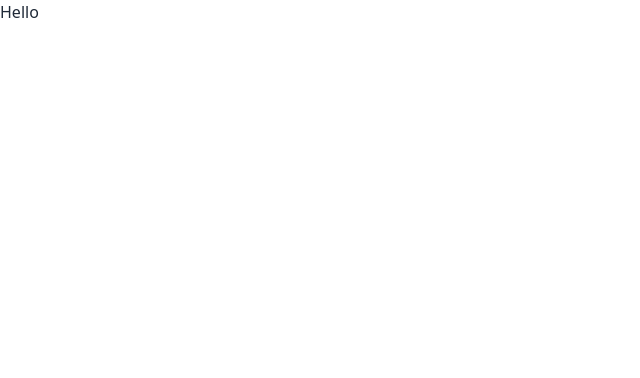
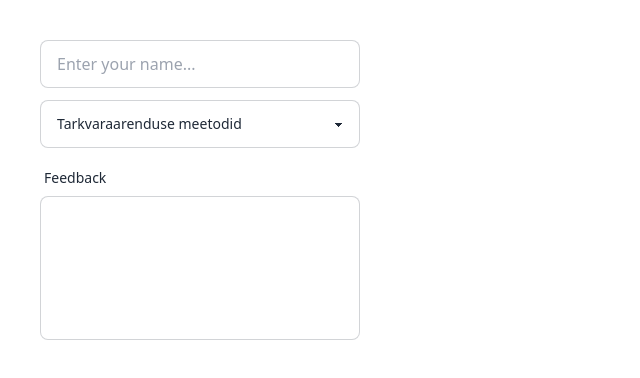
Before and after one commit to ivanivanovich1/miniProject, a React (Vite) app in the folder form/: page / in a window 1280 px wide. Shown: the top 378 px of the page, without its empty margins (0-640 px from the left). Built offline with nearby package versions, Linux system fonts and the light colour scheme.

Commit message:
Edit data and app

```diff
--- a/form/src/App.jsx
+++ b/form/src/App.jsx
@@ -1,8 +1,10 @@
+import { Form } from "./components/Form";
+
 function App() {
   return (
-    <>
-      <p>Hello</p>
-    </>
+    <div className="grid p-10">
+      <Form />
+    </div>
   );
 }
 
--- a/form/src/data/subjects.json
+++ b/form/src/data/subjects.json
@@ -1,26 +1,34 @@
 [
   {
+    "id": 1,
     "title": "Tarkvaraarenduse meetodid"
   },
   {
+    "id": 2,
     "title": "Matemaatika"
   },
   {
+    "id": 3,
     "title": "Eesti Keel"
   },
   {
+    "id": 4,
     "title": "Serveripoolsed tehnoloogiad veebirakenduste loomiseks"
   },
   {
+    "id": 5,
     "title": "Harjusrakenduste alused"
   },
   {
+    "id": 6,
     "title": "Project"
   },
   {
+    "id": 7,
     "title": "Testimise alused ja testimisplaan"
   },
   {
+    "id": 8,
     "title": "Andmebaasid"
   }
 ]
```
